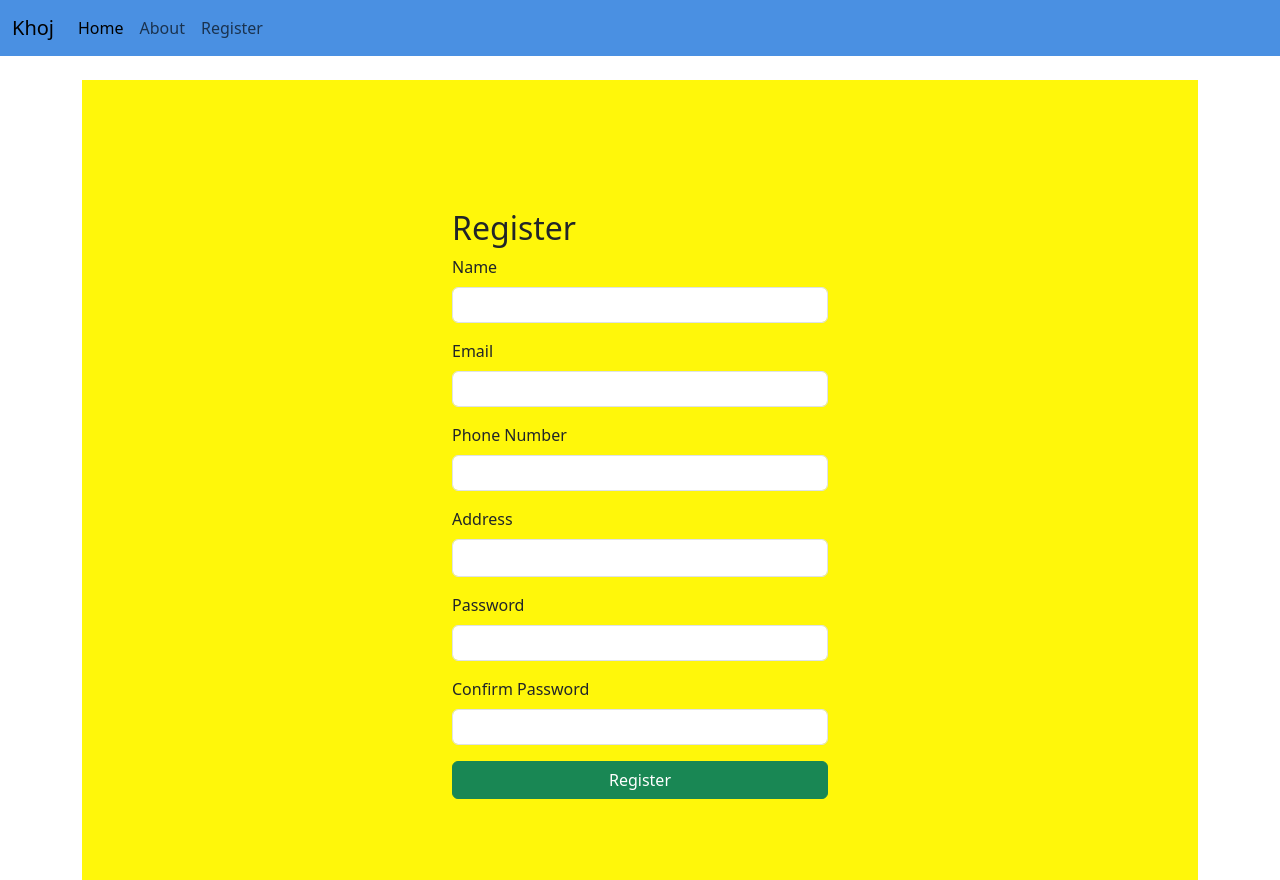
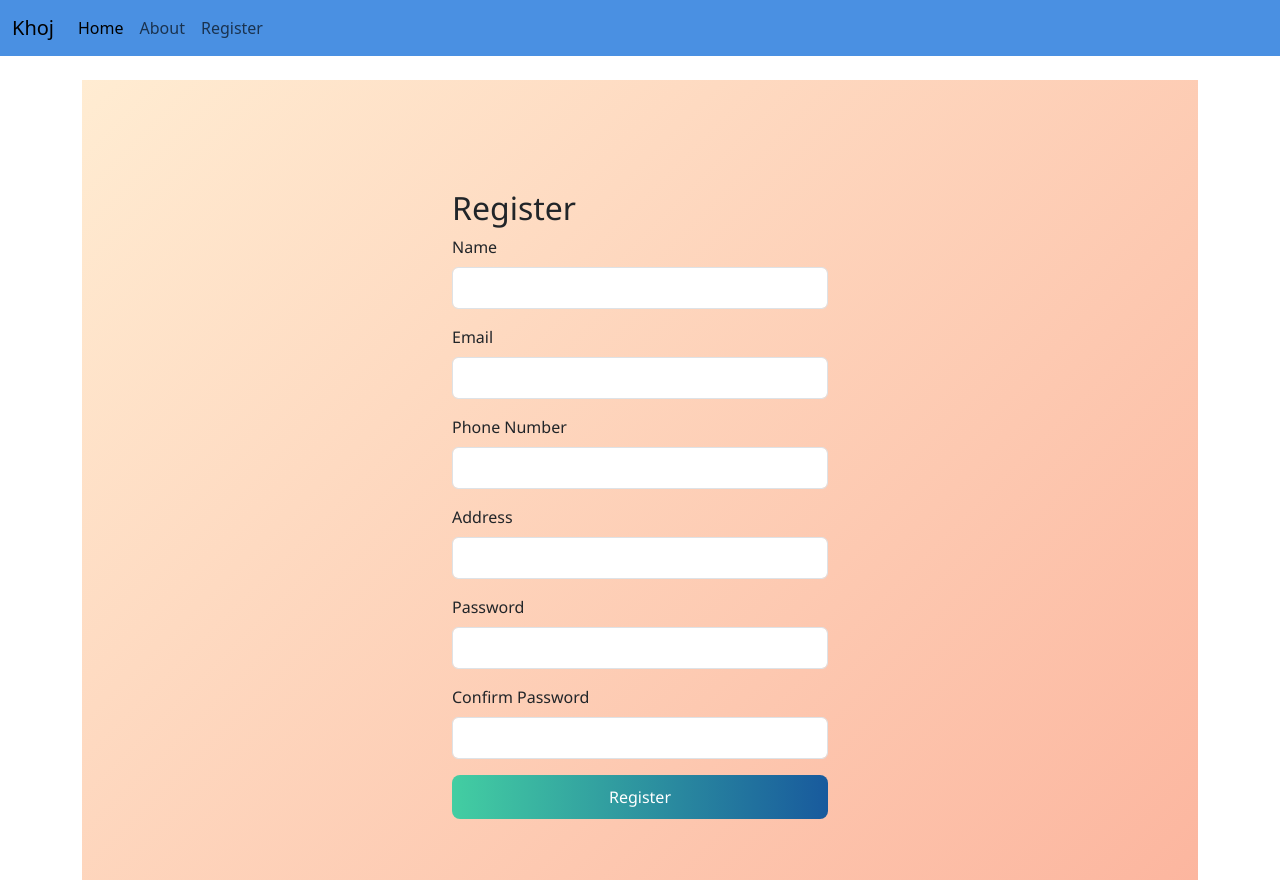
Before and after one commit to Raisul-3552/khoj, a React (Create React App) app: page /register in a window 1280 px wide. Built offline with nearby package versions, Linux system fonts and the light colour scheme.

Commit message:
improved registration page

```diff
--- a/src/css/Registration.module.css
+++ b/src/css/Registration.module.css
@@ -1,33 +1,85 @@
+/* Background */
 .registration-page {
-  background-color: #fff70a; /* light yellow */
+  background: linear-gradient(135deg, #ffecd2, #fcb69f); /* soft gradient */
   min-height: 100vh;
   display: flex;
   justify-content: center;
   align-items: center;
   padding: 1rem;
+  font-family: "Segoe UI", Tahoma, Geneva, Verdana, sans-serif;
 }
 
+/* Form Container */
 .container {
   background-color: #ffffff;
-  padding: 1.5rem 2rem;
-  border-radius: 10px;
-  box-shadow: 0 4px 12px rgba(0, 0, 0, 0.1);
+  padding: 2rem 2.5rem;
+  border-radius: 12px;
+  box-shadow: 0 6px 20px rgba(0, 0, 0, 0.12);
   width: 100%;
-  max-width: 420px;
+  max-width: 450px;
+  transition: transform 0.2s ease;
 }
 
+.container:hover {
+  transform: translateY(-3px);
+}
+
+/* Title */
+.container h2 {
+  text-align: center;
+  margin-bottom: 1.5rem;
+  color: #333333;
+  font-weight: 600;
+}
+
+/* Input Fields */
 form .mb-3 {
-  margin-bottom: 0.7rem;
+  margin-bottom: 1rem;
 }
 
 form input,
 form textarea {
-  height: 36px;
-  font-size: 0.9rem;
-  padding: 6px 10px;
+  height: 42px;
+  font-size: 0.95rem;
+  padding: 8px 12px;
+  border: 1px solid #ddd;
+  border-radius: 8px;
+  width: 100%;
+  transition: border-color 0.2s ease, box-shadow 0.2s ease;
+}
+
+form input:focus,
+form textarea:focus {
+  border-color: #4caf50;
+  box-shadow: 0 0 6px rgba(76, 175, 80, 0.4);
+  outline: none;
 }
 
 textarea {
   resize: none;
-  height: 60px;
+  height: 70px;
 }
+
+/* Error Message */
+.invalid-feedback {
+  font-size: 0.8rem;
+  color: #e74c3c;
+  margin-top: 0.25rem;
+}
+
+/* Submit Button */
+button[type="submit"] {
+  background: linear-gradient(90deg, #43cea2, #185a9d);
+  border: none;
+  border-radius: 8px;
+  color: #fff;
+  font-size: 1rem;
+  padding: 10px;
+  width: 100%;
+  transition: background 0.3s ease, transform 0.2s ease;
+}
+
+button[type="submit"]:hover {
+  background: linear-gradient(90deg, #36d1dc, #5b86e5);
+  transform: translateY(-2px);
+}
```
